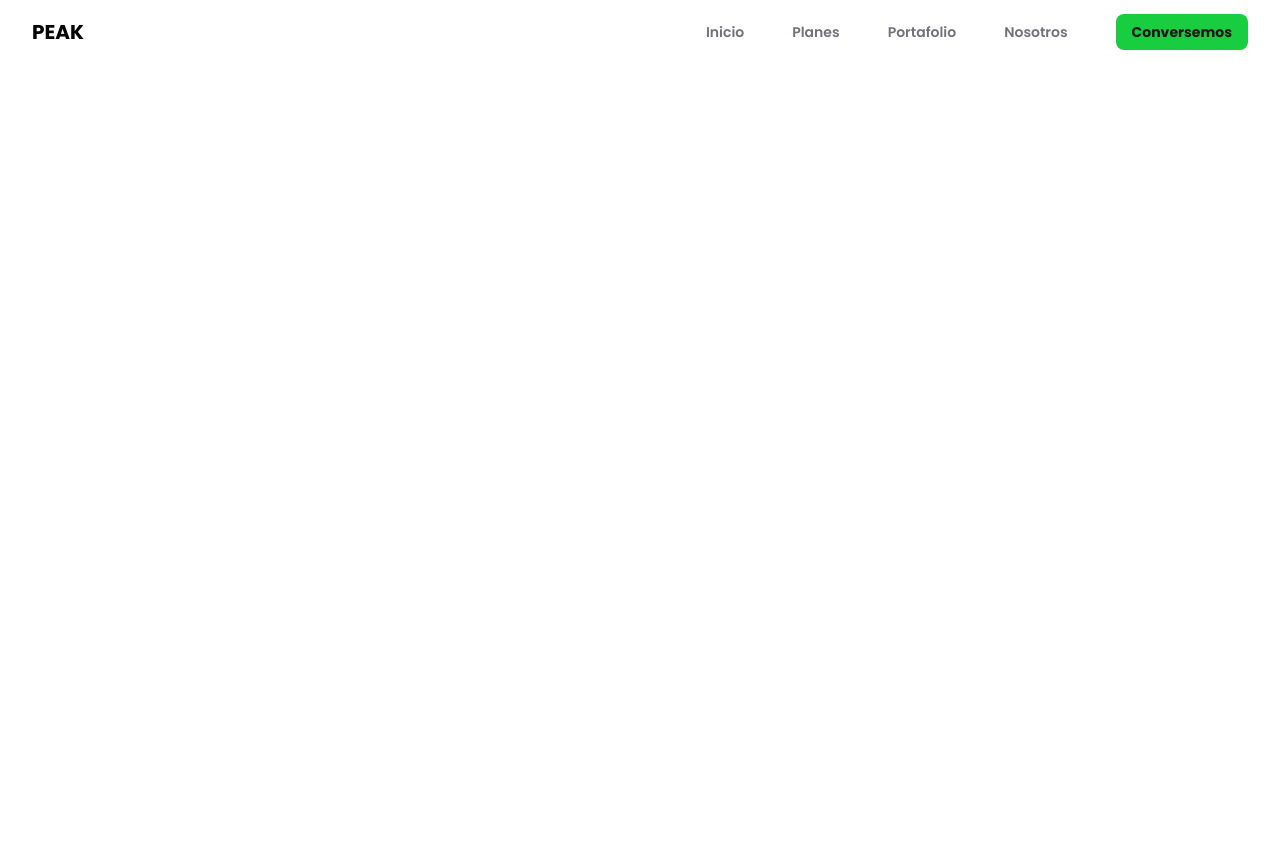
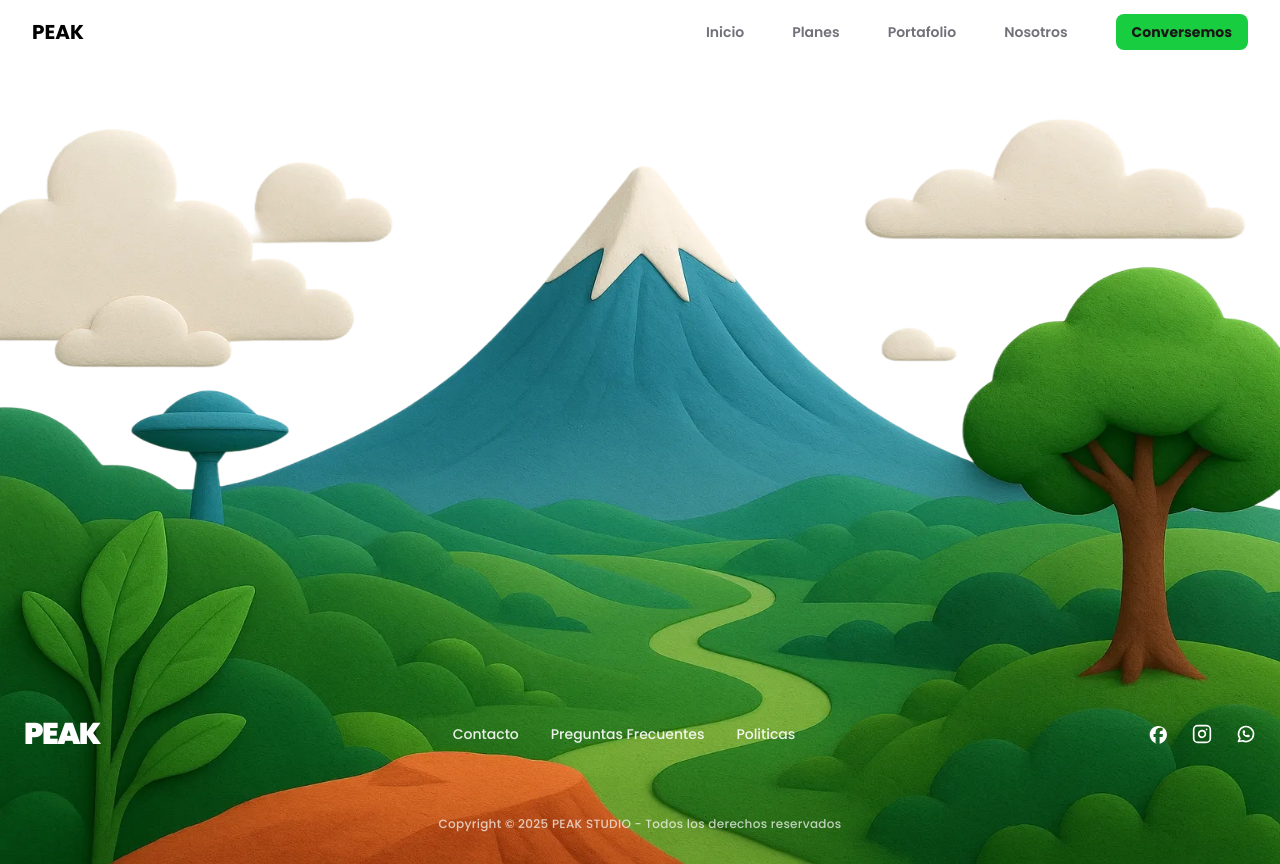
Before and after one commit to omar15hr/peak, a Next.js app: page / in a window 1280 px wide. Before the commit the page ends 800 px from the top, so only its background shows below. Built offline with nearby package versions, Linux system fonts and the light colour scheme.

Commit message:
Footer ready

```diff
--- /dev/null
+++ b/app/components/Footer.tsx
@@ -0,0 +1,75 @@
+import Image from "next/image";
+import Link from "next/link";
+import { FacebookIcon, InstagramIcon, WhatsAppIcon } from "./Icons";
+
+export function Footer() {
+  return (
+    <footer className="relative w-full min-h-[800px] flex flex-col justify-end overflow-hidden">
+      {/* Background Image */}
+      <div className="absolute inset-0 z-0">
+        <Image
+          src="/footer-img.webp"
+          alt="Landscape with mountain and trees"
+          fill
+          className="object-fill"
+          priority
+        />
+        {/* Subtle gradient to ensure text readability at the very bottom */}
+        <div className="absolute inset-0 from-black/20 via-transparent to-transparent" />
+      </div>
+
+      {/* Content */}
+      <div className="relative z-10 container mx-auto px-6 pb-8 pt-20">
+        <div className="flex flex-col md:flex-row items-center justify-between gap-8 mb-16">
+          {/* Logo */}
+          <div className="text-white text-3xl font-black tracking-tighter uppercase">
+            PEAK
+          </div>
+
+          {/* Navigation */}
+          <nav className="flex flex-wrap justify-center gap-8 text-white/90 text-sm font-medium">
+            <Link href="#" className="hover:text-white transition-colors">
+              Contacto
+            </Link>
+            <Link href="#" className="hover:text-white transition-colors">
+              Preguntas Frecuentes
+            </Link>
+            <Link href="#" className="hover:text-white transition-colors">
+              Politicas
+            </Link>
+          </nav>
+
+          {/* Social Icons */}
+          <div className="flex gap-6">
+            <Link
+              href="#"
+              className="text-white hover:text-white/80 transition-colors"
+              aria-label="Facebook"
+            >
+              <FacebookIcon className="w-5 h-5" />
+            </Link>
+            <Link
+              href="#"
+              className="text-white hover:text-white/80 transition-colors"
+              aria-label="Instagram"
+            >
+              <InstagramIcon className="w-5 h-5" />
+            </Link>
+            <Link
+              href="#"
+              className="text-white hover:text-white/80 transition-colors"
+              aria-label="WhatsApp"
+            >
+              <WhatsAppIcon className="w-5 h-5" />
+            </Link>
+          </div>
+        </div>
+
+        {/* Copyright */}
+        <div className="text-center text-white/70 text-[10px] md:text-xs font-medium tracking-wide">
+          Copyright © 2025 PEAK STUDIO - Todos los derechos reservados
+        </div>
+      </div>
+    </footer>
+  );
+}
--- a/app/components/Icons.tsx
+++ b/app/components/Icons.tsx
@@ -40,3 +40,61 @@ export function CloseIcon() {
     </svg>
   );
 }
+
+
+export function FacebookIcon(props: React.SVGProps<SVGSVGElement>) {
+  return (
+    <svg
+      {...props}
+      xmlns="http://www.w3.org/2000/svg"
+      width="24"
+      height="24"
+      viewBox="0 0 24 24"
+      fill="currentColor"
+      stroke="none"
+    >
+      <path d="M9.101 23.691v-7.98H6.627v-3.667h2.474v-1.58c0-4.085 1.848-5.978 5.858-5.978.401 0 .955.042 1.468.103a8.68 8.68 0 0 1 1.141.195v3.325a8.623 8.623 0 0 0-.653-.036c-2.148 0-2.971.956-2.971 3.035v.938h4.028l-.535 3.667h-3.493v7.98c5.038-1.181 8.801-5.694 8.801-11.064C22.744 7.014 18.112 2.385 12.394 2.385S2.045 7.014 2.045 12.691c0 5.37 3.763 9.883 8.801 11.064l-1.745-.064z" />
+    </svg>
+  )
+}
+
+export function InstagramIcon(props: React.SVGProps<SVGSVGElement>) {
+  return (
+    <svg
+      {...props}
+      xmlns="http://www.w3.org/2000/svg"
+      width="24"
+      height="24"
+      viewBox="0 0 24 24"
+      fill="none"
+      stroke="currentColor"
+      strokeWidth="2"
+      strokeLinecap="round"
+      strokeLinejoin="round"
+    >
+      <rect width="20" height="20" x="2" y="2" rx="5" ry="5" />
+      <path d="M16 11.37A4 4 0 1 1 12.63 8 4 4 0 0 1 16 11.37z" />
+      <line x1="17.5" x2="17.51" y1="6.5" y2="6.5" />
+    </svg>
+  )
+}
+
+export function WhatsAppIcon(props: React.SVGProps<SVGSVGElement>) {
+  return (
+    <svg
+      {...props}
+      xmlns="http://www.w3.org/2000/svg"
+      width="24"
+      height="24"
+      viewBox="0 0 24 24"
+      fill="none"
+      stroke="currentColor"
+      strokeWidth="2"
+      strokeLinecap="round"
+      strokeLinejoin="round"
+    >
+      <path d="M3 21l1.65-3.8a9 9 0 1 1 3.4 2.9L3 21" />
+      <path d="M9 10a.5.5 0 0 0 1 0V9a.5.5 0 0 0-1 0v1a5 5 0 0 0 5 5h1a.5.5 0 0 0 0-1h-1a.5.5 0 0 0 0 1" />
+    </svg>
+  )
+}
--- a/app/layout.tsx
+++ b/app/layout.tsx
@@ -2,6 +2,7 @@ import type { Metadata } from "next";
 import { Poppins } from "next/font/google";
 import "./globals.css";
 import { Navbar } from "./components/Navbar";
+import { Footer } from "./components/Footer";
 
 const poppins = Poppins({
   subsets: ["latin"],
@@ -21,11 +22,10 @@ export default function RootLayout({
 }>) {
   return (
     <html lang="en">
-      <body
-        className={`${poppins.className} antialiased`}
-      >
+      <body className={`${poppins.className} antialiased`}>
         <Navbar />
         {children}
+        <Footer />
       </body>
     </html>
   );
```
Also changed, not shown: public/footer-img.webp (added).
